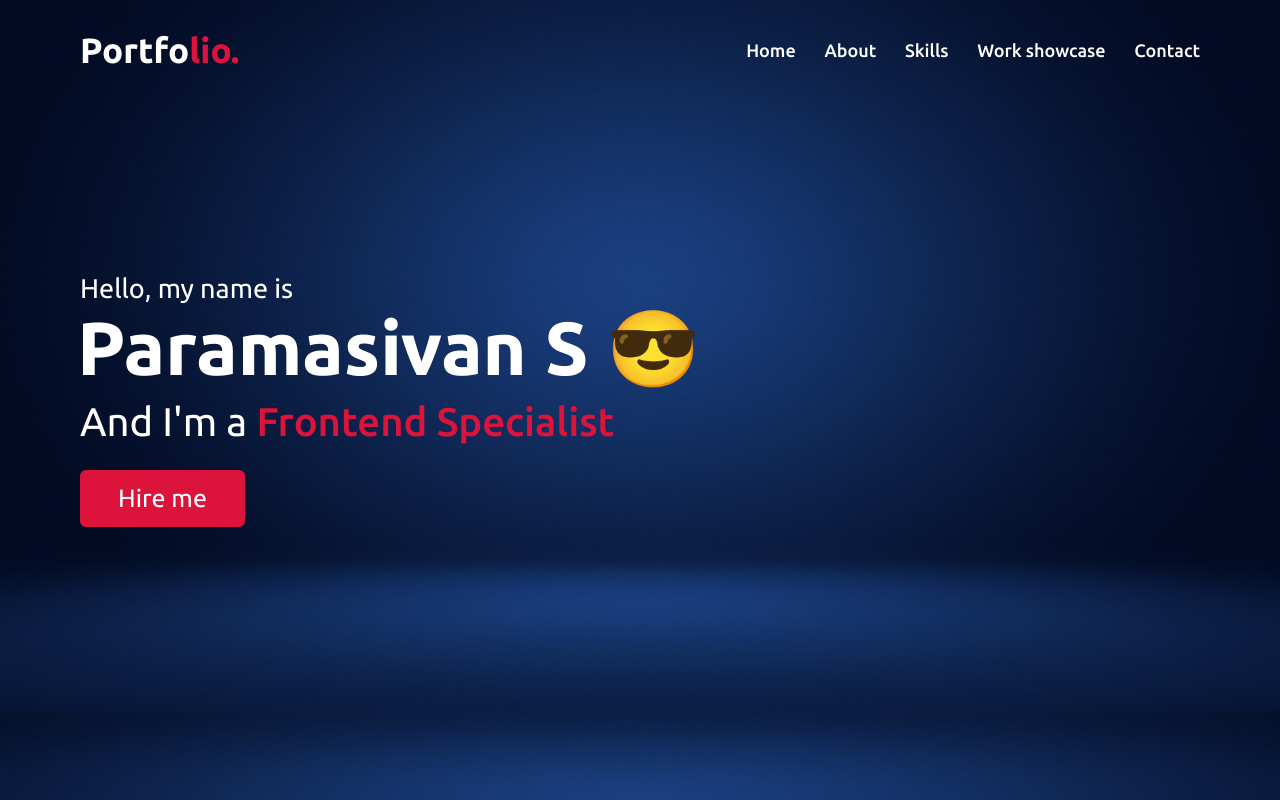
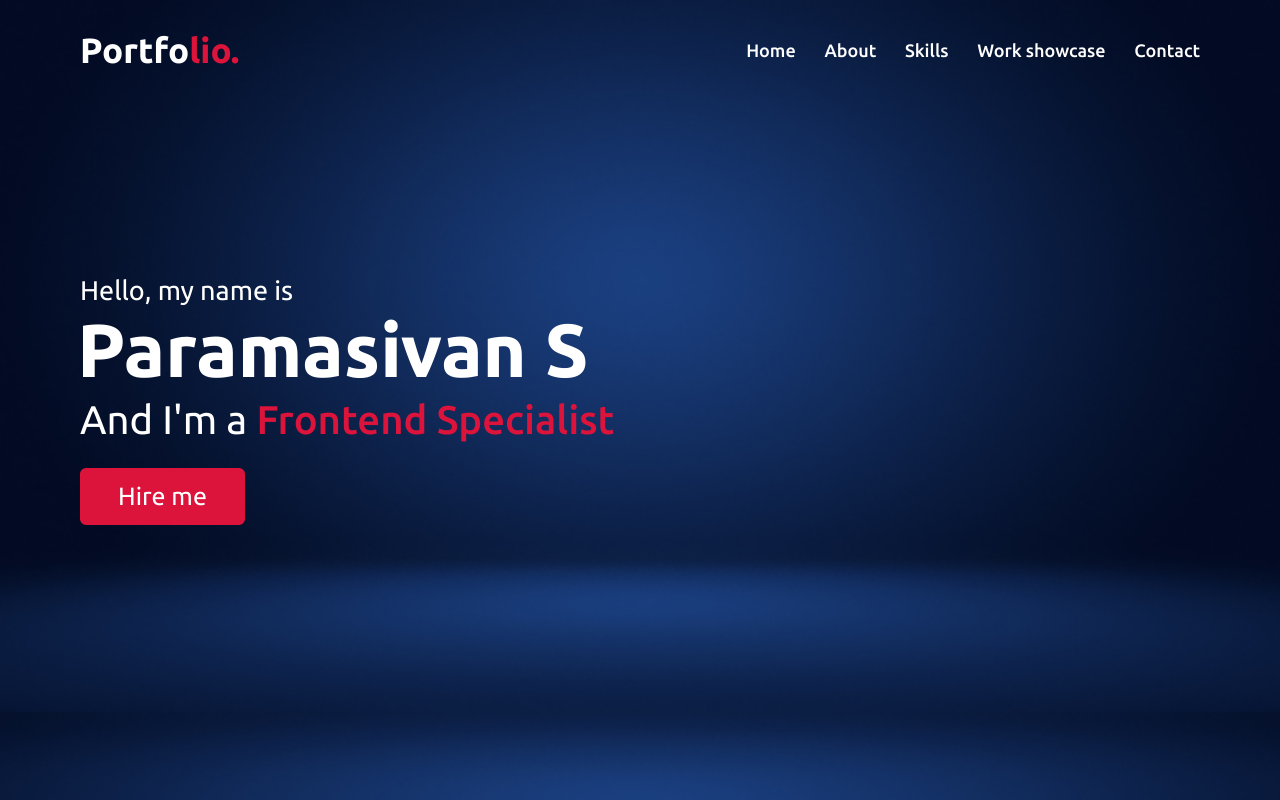
Before and after one commit to bammas/my-portfolio, a plain HTML site: page index.html in a window 1280 px wide. Shown: the top 800 px of the page. Drawn offline with nearby package versions, Linux system fonts and the light colour scheme.

Commit message:
Update index.html

```diff
--- a/index.html
+++ b/index.html
@@ -40,7 +40,7 @@
         <div class="max-width">
             <div class="home-content">
                 <div class="text-1">Hello, my name is</div>
-                <div class="text-2">Paramasivan S <span>&#128526;</span></div>
+                <div class="text-2">Paramasivan S</div>
                 <div class="text-3">And I'm a <span class="typing"></span></div>
                 <a href="mailto:bammas05@gmail.com">Hire me</a>
             </div>
```
